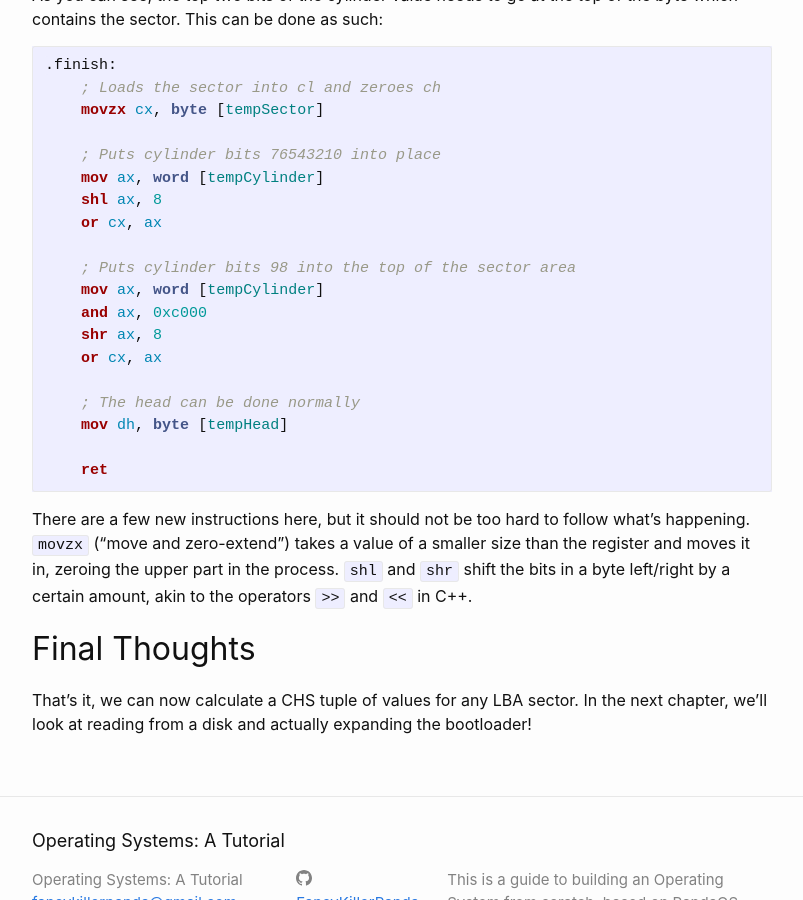
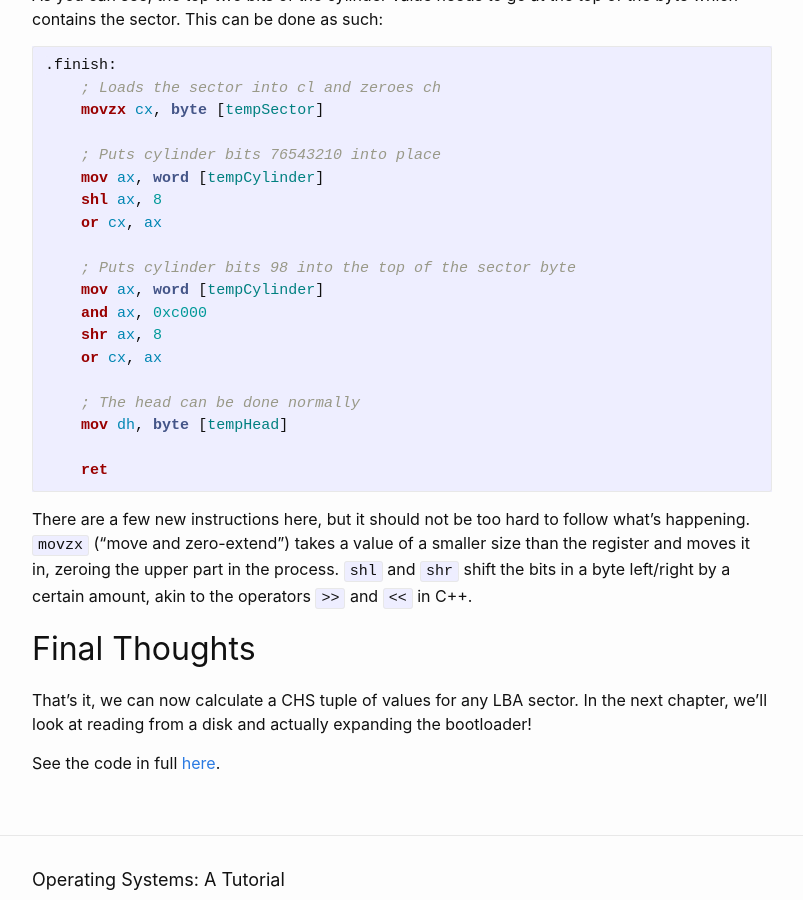
Before and after one commit to FancyKillerPanda/OS-Tutorial, a Jekyll site: the page built from docs/fkp_collections/_02_bootloader/08 - CHS Addressing.md, in a window 1280 px wide and 900 px high, scrolled down 4318 px. Shown: the whole window, without its empty margins (238-1041 px from the left). Built offline with Jekyll 4.4.1, drawn with Linux system fonts in a browser that asks for light colours.

Commit message:
Web: Added reference to CHS commit.

```diff
--- a/docs/fkp_collections/_02_bootloader/08 - CHS Addressing.md
+++ b/docs/fkp_collections/_02_bootloader/08 - CHS Addressing.md
@@ -137,7 +137,7 @@
 	shl ax, 8
 	or cx, ax
 
-	; Puts cylinder bits 98 into the top of the sector area
+	; Puts cylinder bits 98 into the top of the sector byte
 	mov ax, word [tempCylinder]
 	and ax, 0xc000
 	shr ax, 8
@@ -153,3 +153,5 @@
 
 ## Final Thoughts
 That's it, we can now calculate a CHS tuple of values for any LBA sector. In the next chapter, we'll look at reading from a disk and actually expanding the bootloader!
+
+See the code in full [here](https://github.com/FancyKillerPanda/OS-Tutorial/tree/edaae0305d4a127de1c9f81a5954a0a4346ebd5b).
```
Also changed, not shown: 1 other file.
